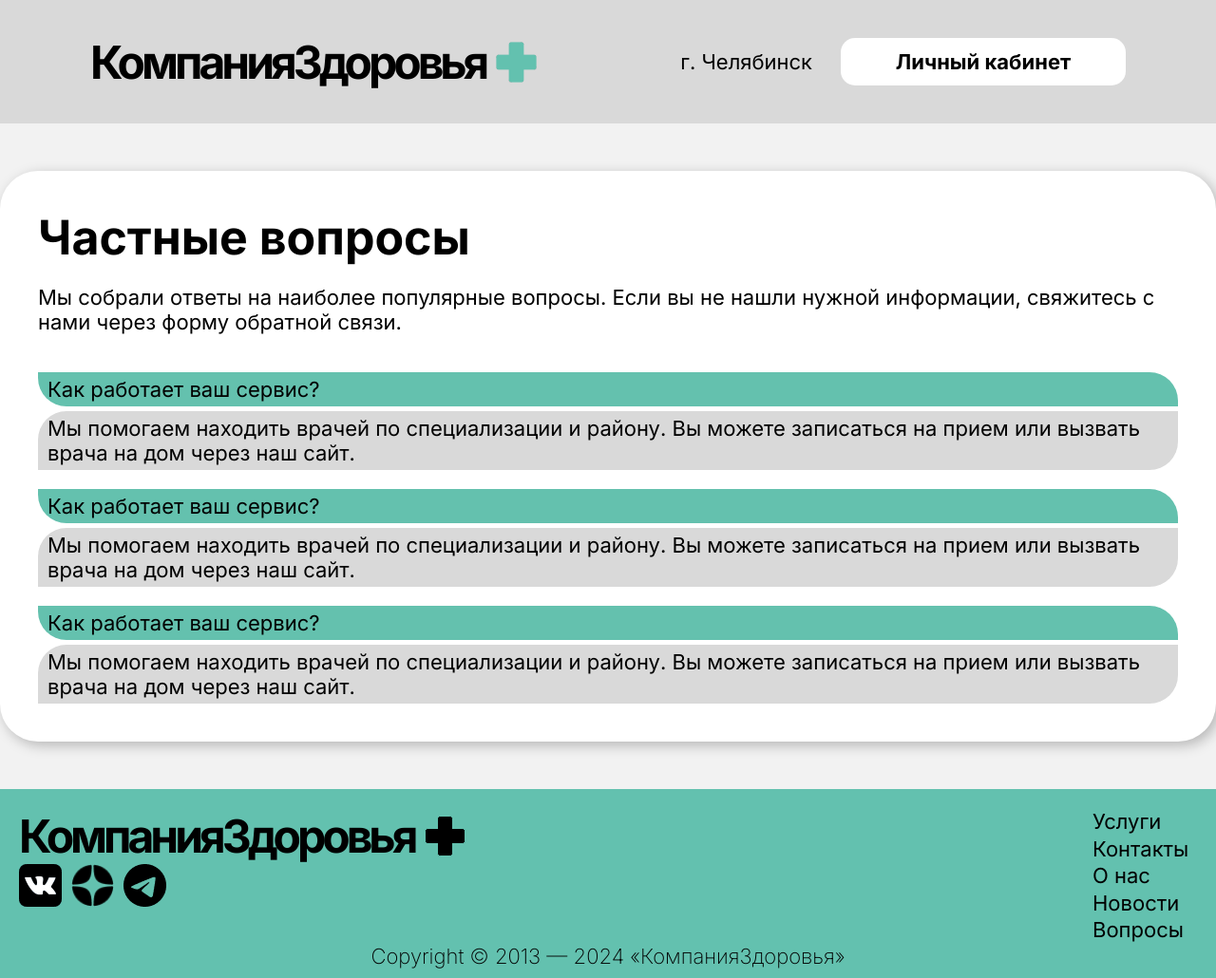
After one commit to lllMaKsImlll/HealthTeam, a Django app: page /questions/ in a window 1280 px wide. The commit adds this page. Shown: the whole page at 95% size. Run offline with Django 5.2, Linux system fonts and the light colour scheme.

Commit message:
Relize v0.46

```diff
--- a/CompanyHealth/main/templates/main/contacts.html
+++ b/CompanyHealth/main/templates/main/contacts.html
@@ -9,10 +9,10 @@
 <body>
   {% include 'main/header.html' %}
   <main>
-    <div class="conteiner-about-us">
+    <div class="conteiner-contacts">
       <h1>Наши контакты</h1>
       <div class="map">
-        <iframe src="https://www.google.com/maps/embed?pb=!1m18!1m12!1m3!1d2279.3721403091663!2d61.367217842624505!3d55.159265078115865!2m3!1f0!2f0!3f0!3m2!1i1024!2i768!4f13.1!3m3!1m2!1s0x43c592c7609f1541%3A0xa6323404282e1672!2z0K7QttC90L4t0KPRgNCw0LvRjNGB0LrQuNC5INCz0L7RgdGD0LTQsNGA0YHRgtCy0LXQvdC90YvQuSDRg9C90LjQstC10YDRgdC40YLQtdGC!5e0!3m2!1sru!2sru!4v1732184799645!5m2!1sru!2sru" width="1500" height="500" style="border:0; border-radius: 40px;" allowfullscreen="" loading="lazy" referrerpolicy="no-referrer-when-downgrade"></iframe>
+        <iframe src="https://www.google.com/maps/embed?pb=!1m18!1m12!1m3!1d2279.3721403091663!2d61.367217842624505!3d55.159265078115865!2m3!1f0!2f0!3f0!3m2!1i1024!2i768!4f13.1!3m3!1m2!1s0x43c592c7609f1541%3A0xa6323404282e1672!2z0K7QttC90L4t0KPRgNCw0LvRjNGB0LrQuNC5INCz0L7RgdGD0LTQsNGA0YHRgtCy0LXQvdC90YvQuSDRg9C90LjQstC10YDRgdC40YLQtdGC!5e0!3m2!1sru!2sru!4v1732184799645!5m2!1sru!2sru" width="1450" height="500" style="border:0; border-radius: 40px;" allowfullscreen="" loading="lazy" referrerpolicy="no-referrer-when-downgrade"></iframe>
       </div>
       <div class="text-block">
         <p>
--- a/CompanyHealth/main/templates/main/footer.html
+++ b/CompanyHealth/main/templates/main/footer.html
@@ -17,8 +17,8 @@
                 <a href="{% url 'ourServices' %}"><li>Услуги</li></a>
                 <a href="{% url 'contacts' %}"><li>Контакты</li></a>
                 <a href="{% url 'aboutUs' %}"><li>О нас</li></a>
-                <li>Новости</li>
-                <li>Вопросы</li>
+                <a href="{% url 'news' %}"><li>Новости</li></a>
+                <a href="{% url 'questions' %}"><li>Вопросы</li></a>
             </ul>
         </div>
     </div>
--- a/CompanyHealth/main/templates/main/index.html
+++ b/CompanyHealth/main/templates/main/index.html
@@ -15,7 +15,7 @@
             <div class="image-subheader">
                 <img src="{% static '/img/doctors.png' %}" alt="img-subheader">
             </div>
-            <form method="post" action="{% url 'appointments' %}">
+            <form method="get" action="{% url 'appointments' %}">
                 {% csrf_token %}
                 <h1>Запись ко врачу онлайн</h1>
                 <div class="item-form">
--- /dev/null
+++ b/CompanyHealth/main/templates/main/questions.html
@@ -0,0 +1,45 @@
+<!DOCTYPE html>
+<html lang="ru">
+<head>
+    <meta charset="UTF-8">
+    {% load static %}
+    <link rel="stylesheet" href="{% static '/css/main.css' %}">
+    <title>Вопросы</title>
+</head>
+<body>
+    {% include 'main/header.html' %}
+    <main>
+        <div class="conteiner-qustions">
+            <h1>Частные вопросы</h1>
+            <p>Мы собрали ответы на наиболее популярные вопросы. Если вы не нашли нужной информации, свяжитесь с нами через форму обратной связи.</p>
+            <div class="block-items">
+                <div class="block-item">
+                    <div class="question">
+                        <p>Как работает ваш сервис?</p>
+                    </div>
+                    <div class="answer">
+                        <p>Мы помогаем находить врачей по специализации и району. Вы можете записаться на прием или вызвать врача на дом через наш сайт.</p>
+                    </div>
+                </div>
+                <div class="block-item">
+                    <div class="question">
+                        <p>Как работает ваш сервис?</p>
+                    </div>
+                    <div class="answer">
+                        <p>Мы помогаем находить врачей по специализации и району. Вы можете записаться на прием или вызвать врача на дом через наш сайт.</p>
+                    </div>
+                </div>
+                <div class="block-item">
+                    <div class="question">
+                        <p>Как работает ваш сервис?</p>
+                    </div>
+                    <div class="answer">
+                        <p>Мы помогаем находить врачей по специализации и району. Вы можете записаться на прием или вызвать врача на дом через наш сайт.</p>
+                    </div>
+                </div>
+            </div>
+        </div>
+    </main>
+    {% include 'main/footer.html' %}
+</body>
+</html>
--- a/CompanyHealth/main/urls.py
+++ b/CompanyHealth/main/urls.py
@@ -12,4 +12,6 @@ urlpatterns = [
     path('ourServices/', views.ourServices_view, name='ourServices'),
     path('contacts/', views.contacts_view, name='contacts'),
     path('aboutUs/', views.aboutUs_view, name='aboutUs'),
+    path('news/', views.news_view, name='news'),
+    path('questions/', views.questions_view, name='questions'),
 ]
--- a/CompanyHealth/main/views.py
+++ b/CompanyHealth/main/views.py
@@ -1,7 +1,8 @@
-from django.shortcuts import render, redirect
+from django.shortcuts import render, redirect, get_object_or_404
 from .models import *
 from django.contrib import messages
 from .forms import LoginForm, RegistrationForm
+from django.contrib.auth.decorators import login_required
 
 def login_view(request):
     if request.method == 'POST':
@@ -77,24 +78,29 @@ def logout_view(request):
 
 
 def appointments_view(request):
-    search_results = []
+    search_results = None  # Результаты поиска
     profession = ''
-    district = ''
+    area = ''
 
-    if request.method == 'POST':
+    if request.method == "POST":
+        # Получаем данные из формы.
         profession = request.POST.get('profession', '').strip()
-        district = request.POST.get('district', '').strip()
+        area = request.POST.get('district', '').strip()
 
-        # Поиск по таблице Doctor
-        search_results = Doctor.objects.filter(
-            profession__icontains=profession,
-            adress__icontains=district
-        )
+        # Выполняем поиск по специальности и району, если они указаны.
+        query = Doctor.objects.all()
+        if profession:
+            query = query.filter(profession__icontains=profession)
+        if area:
+            query = query.filter(area__icontains=area)
+
+        # Результаты поиска.
+        search_results = query
 
     return render(request, 'main/appointments.html', {
-        'profession': profession,
-        'district': district,
         'search_results': search_results,
+        'profession': profession,  # Передаём введённую специальность
+        'district': area,  # Передаём введённый район
     })
 
 def contacts_view(request):
@@ -105,3 +111,9 @@ def aboutUs_view(request):
 
 def ourServices_view(request):
     return render(request, 'main/ourServices.html')
+
+def news_view(request):
+    return render(request, 'main/news.html')
+
+def questions_view(request):
+    return render(request, 'main/questions.html')
--- a/CompanyHealth/static/css/main.css
+++ b/CompanyHealth/static/css/main.css
@@ -4,6 +4,10 @@
     padding: 0;
     font-family: "Inter", sans-serif;
     font-size: 22px;
+}
+
+ul {
+    margin-left: 40px;
 }
 
 a {
@@ -402,10 +406,6 @@ main .one-post-search {
     margin-bottom: 20px;
 }
 
-.conteiner .block-item .block-text ul{
-    margin-left: 40px;
-}
-
 .conteiner .block-item .block-text ul span{
     font-weight: bold;
 }
@@ -464,6 +464,30 @@ main .one-post-search {
 }
 
 /* Страница: О нас*/
+.conteiner-contacts {
+    max-width: 1460px;
+    height: auto;
+    box-shadow: 4px 4px 14px rgba(0,0,0,0.25);
+    display: flex;
+    flex-direction: column;
+    border-radius: 40px;
+    padding: 40px;
+    margin: 0px auto;
+    background-color: white;
+    gap: 20px;
+}
+
+.conteiner-contacts h1 {
+    text-align: left;
+    font-size: 50px;
+    font-weight:conteiner-contacts
+}
+
+.conteiner-about-us .text-block p {
+    text-align: left;
+}
+
+/* Страница: О нас*/
 .conteiner-about-us {
     max-width: 1460px;
     height: auto;
@@ -480,9 +504,100 @@ main .one-post-search {
 .conteiner-about-us h1 {
     text-align: left;
     font-size: 50px;
-    font-weight: bold;
+    font-weight:conteiner-contacts
 }
 
-.conteiner-about-us .text-block p {
+.conteiner-about-us .block-item {
+    margin-top: 40px;
+    padding: 20px;
+    background-color: #64C1AE;
+}
+
+.conteiner-about-us .block-item h2{
+    font-size: 50px;
+}
+
+.conteiner-about-us .block-item:nth-child(odd) {
+    border-radius: 40px 0 40px 0;
+}
+
+.conteiner-about-us .block-item:nth-child(even) {
+    border-radius: 0 40px 0 40px;
+}
+
+/* Страница: Новости*/
+.conteiner-news {
+    max-width: 1460px;
+    height: auto;
+    box-shadow: 4px 4px 14px rgba(0,0,0,0.25);
+    display: flex;
+    flex-direction: column;
+    border-radius: 40px;
+    padding: 40px;
+    margin: 0px auto;
+    background-color: white;
+    gap: 20px;
+}
+
+.conteiner-news h1 {
     text-align: left;
+    font-size: 50px;
+    font-weight:conteiner-contacts
 }
+
+.conteiner-news .block-items {
+    display: grid;
+    grid-template-columns: 1fr 1fr;
+    gap: 20px;
+}
+
+.conteiner-news .block-items .block-item {
+    background-color: #64C1AE;
+    border-radius: 30px;
+    padding: 20px;
+    display: flex;
+    flex-direction: column;
+    gap: 20px;
+}
+
+.conteiner-news .block-items .block-item .meta-data {
+    font-style: italic;
+    font-weight: 200;
+}
+
+/* Страница: Частные вопросы*/
+.conteiner-qustions {
+    max-width: 1460px;
+    height: auto;
+    box-shadow: 4px 4px 14px rgba(0,0,0,0.25);
+    display: flex;
+    flex-direction: column;
+    border-radius: 40px;
+    padding: 40px;
+    margin: 0px auto;
+    background-color: white;
+    gap: 20px;
+}
+
+.conteiner-qustions h1 {
+    text-align: left;
+    font-size: 50px;
+    font-weight:conteiner-contacts
+}
+
+.conteiner-qustions .block-item {
+    margin-top: 20px;
+}
+
+.conteiner-qustions .block-item .question {
+    background-color: #64C1AE;
+    padding: 5px 10px;
+    border-radius: 0 30px 0 30px;
+    margin-bottom: 5px;
+}
+
+.conteiner-qustions .block-item .answer {
+    background-color: #D9D9D9;
+    padding: 5px 10px;
+    border-radius: 30px 0 30px 0;
+}
```
Also changed, not shown: CompanyHealth/CompanyHealth/settings.py (+7 -0 lines), CompanyHealth/main/templates/main/aboutUs.html (+32 -1 lines), CompanyHealth/main/templates/main/appointments.html (+12 -3 lines), CompanyHealth/db.sqlite3.
